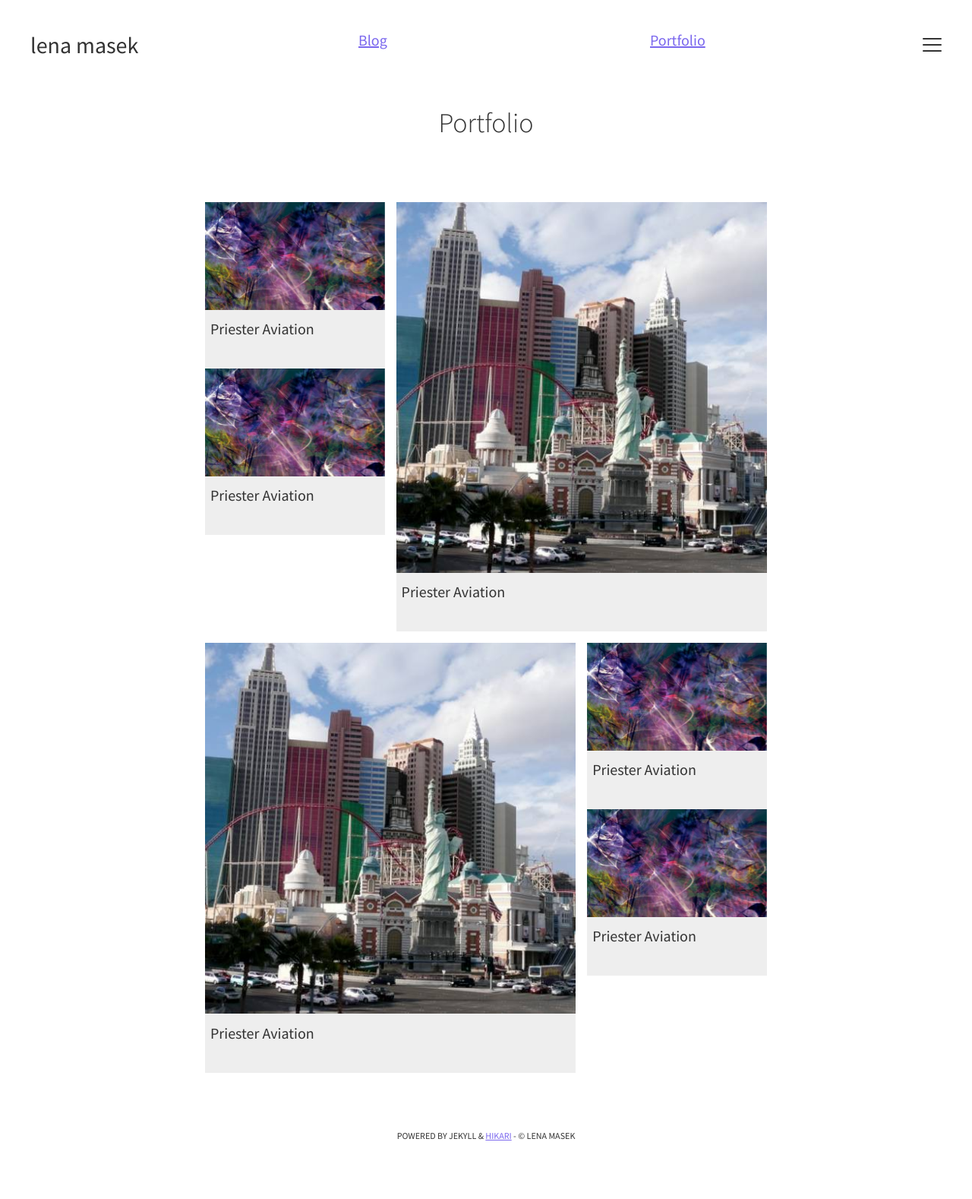
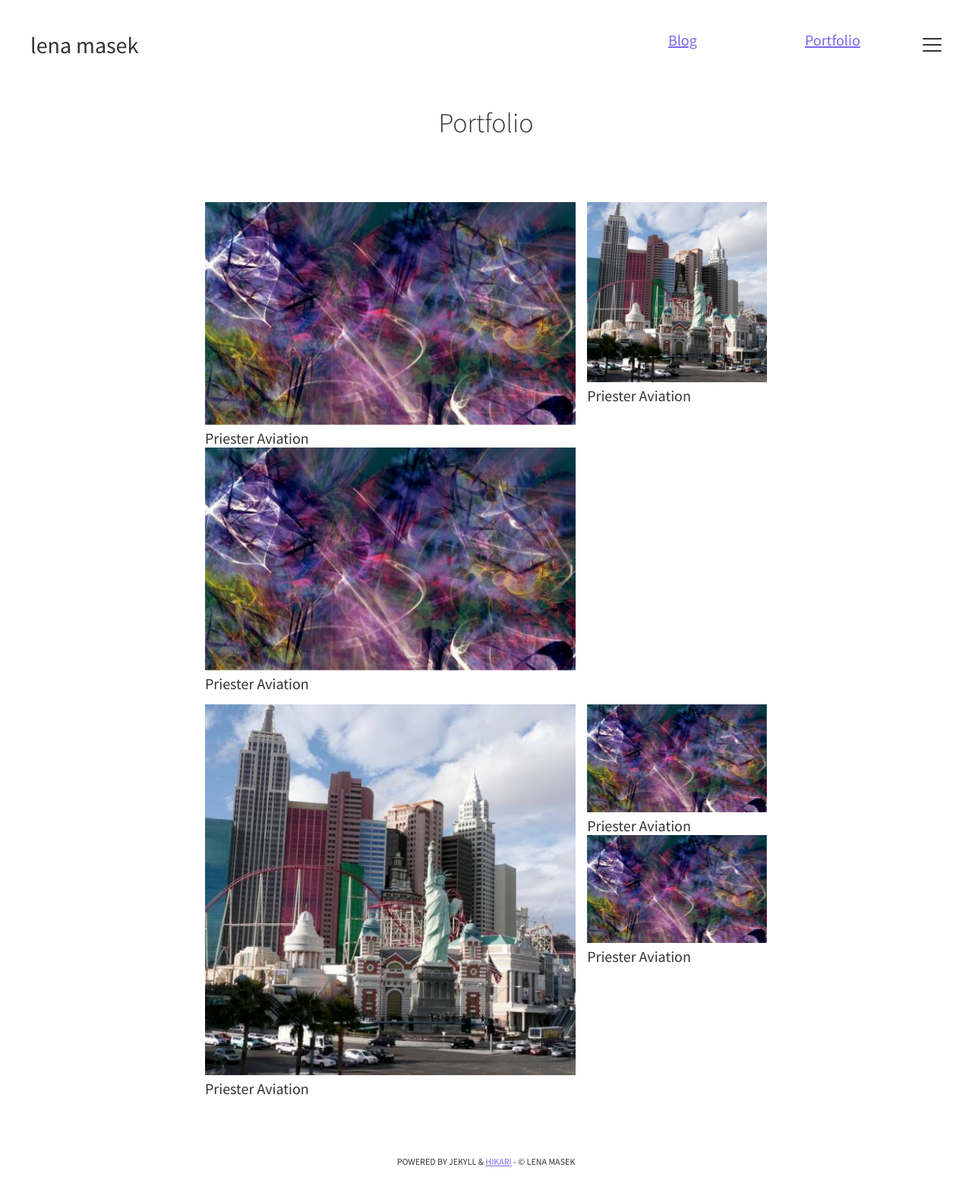
Before and after one commit to lenamasek/lenamasek.github.io, a Jekyll site: the page built from alternate/index.html, in a window 1280 px wide. Shown: the whole page at 76% size. Built offline with Jekyll 4.4.1, drawn with Linux system fonts in a browser that asks for light colours; before the commit the page ends 1544 px from its top, so only the background shows below that.

Commit message:
update grid to 6 instead of 3

```diff
--- a/_layouts/default.html
+++ b/_layouts/default.html
@@ -54,9 +54,9 @@
         <div class="h-wrap">
           <h1 class="title"><a href="{{ site.baseurl | split:'/' | join:'/' | append:'/'  }}" title="Back to Homepage">{{ site.name }}</a></h1>
 
-          <div class="span_1_of_3 menu-link"><a href="{{ site.baseurl }}/alternate/" class="" title="View Portfolio">Portfolio</a></div>
+          <div class="span_1_of_6 menu-link"><a href="{{ site.baseurl }}/alternate/" class="" title="View Portfolio">Portfolio</a></div>
 
-          <div class="span_1_of_3 menu-link"><a href="{{ site.baseurl }}" class="" title="View Blog">Blog</a></div>
+          <div class="span_1_of_6 menu-link"><a href="{{ site.baseurl }}" class="" title="View Blog">Blog</a></div>
 
           <a class="menu-icon" title="Open Bio"><span class="lines"></span></a>
         </div>
--- a/_scss/base/_global.scss
+++ b/_scss/base/_global.scss
@@ -99,65 +99,70 @@ img {
   width:100%;
 }
 
-/*  SECTIONS  ================================= */
-
+
+/* ==================================================================
+*
+*     Grid
+*
+================================================================== */
+
+
+/*  SECTIONS  */
 .section {
   clear: both;
   padding: 0px;
   margin: 0px;
 }
 
-
-/*  COLUMN SETUP  ================================= */
-
+/*  COLUMN SETUP  */
 .col {
   display: block;
   float:left;
-  background-color:#eee;
   margin: 1% 0 1% 2%;
 }
 .col:first-child { margin-left: 0; }
 
-.col img {
-
-  clear: both;
-}
-
-div.caption {
-  width: 100%;
-  padding: 7px 0 10px 7px ;
-  background:#eee;
-  margin-bottom:1.5em;
-
-}
-
-
-/*  GROUPING   ================================= */
-
+/*  GROUPING  */
 .group:before,
 .group:after { content:""; display:table; }
 .group:after { clear:both;}
 .group { zoom:1; /* For IE 6/7 */ }
-
-
-/*  GRID OF THREE   ================================= */
-.span_3_of_3 { width: 100%; }
-.span_2_of_3 { width: 66%; }
-.span_1_of_3 { width: 32%; }
-
-
-/*  GO FULL WIDTH BELOW 480 PIXELS  ================================= */
-
+/*  GRID OF SIX  */
+.span_6_of_6 {
+  width: 100%;
+}
+
+.span_5_of_6 {
+    width: 83%;
+}
+
+.span_4_of_6 {
+    width: 66%;
+}
+
+.span_3_of_6 {
+    width: 49%;
+}
+
+.span_2_of_6 {
+    width: 32%;
+}
+
+.span_1_of_6 {
+    width: 15%;
+}
+
+/*  GO FULL WIDTH BELOW 480 PIXELS */
 @media only screen and (max-width: 480px) {
   .col {  margin: 1% 0 1% 0%; }
-  .span_3_of_3, .span_2_of_3, .span_1_of_3 { width: 100%; }
-}
-
-/*
+  .span_1_of_6, .span_2_of_6, .span_3_of_6, .span_4_of_6, .span_5_of_6, .span_6_of_6 { width: 100%; }
+}
+
+/* ==================================================================
+*
 *     Animate.css
 *
-*
-*/
+================================================================== */
 
 @charset "UTF-8";
 
--- a/alternate/index.html
+++ b/alternate/index.html
@@ -13,7 +13,7 @@ title: Homepage
 <section class="single-wrap">
 
 <div class="section group">
-  <div class="col span_1_of_3">
+  <div class="col span_4_of_6">
     <img src="/assets/img/300.jpeg" class="animated pulse">
     <caption><div class="caption">
       Priester Aviation
@@ -26,7 +26,7 @@ title: Homepage
   </div>
 
 
-  <div class="col span_2_of_3">
+  <div class="col span_2_of_6">
     <img src="/assets/img/500.jpeg" class="animated pulse">
 
     <caption><div class="caption">
@@ -41,7 +41,7 @@ title: Homepage
 
 <div class="section group">
 
- <div class="col span_2_of_3">
+ <div class="col span_4_of_6">
     <img src="/assets/img/500.jpeg" class="animated pulse">
     <caption><div class="caption">
       Priester Aviation
@@ -49,7 +49,7 @@ title: Homepage
   </div>
 
 
-  <div class="col span_1_of_3">
+  <div class="col span_2_of_6">
     <img src="/assets/img/300.jpeg"  class="animated pulse">
     <caption><div class="caption">
       Priester Aviation
```
